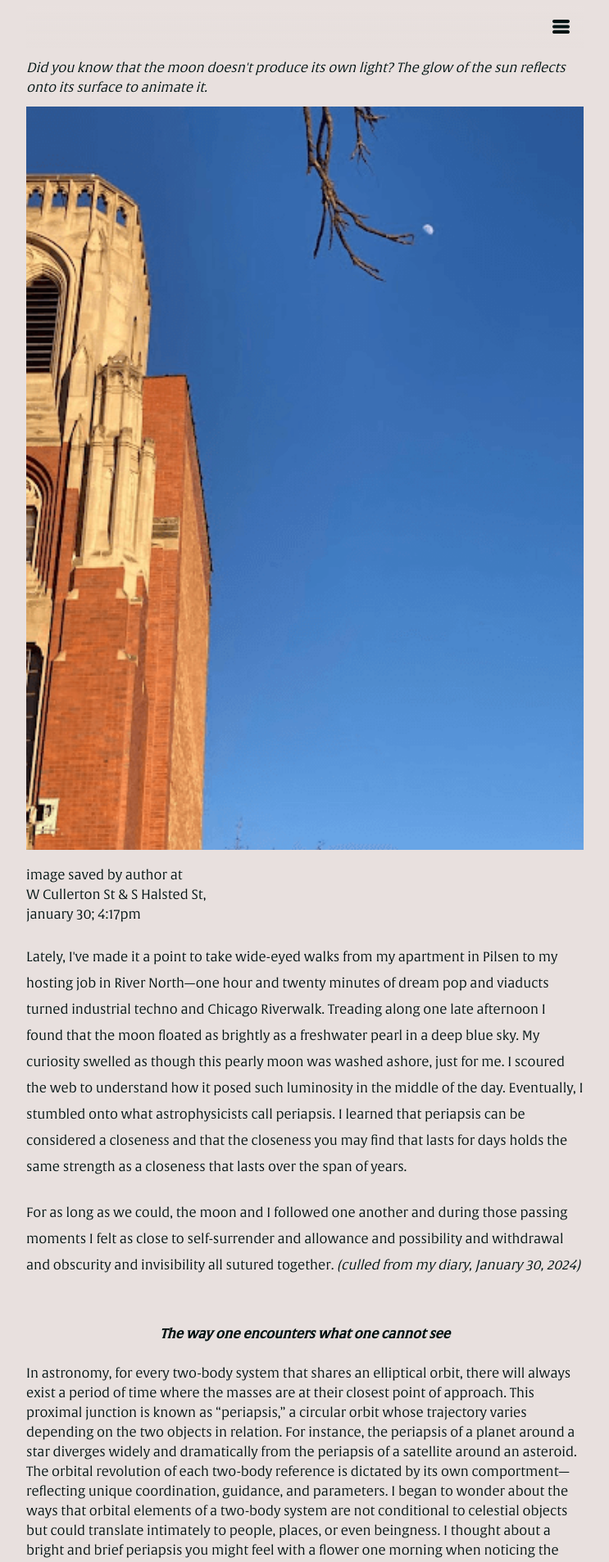
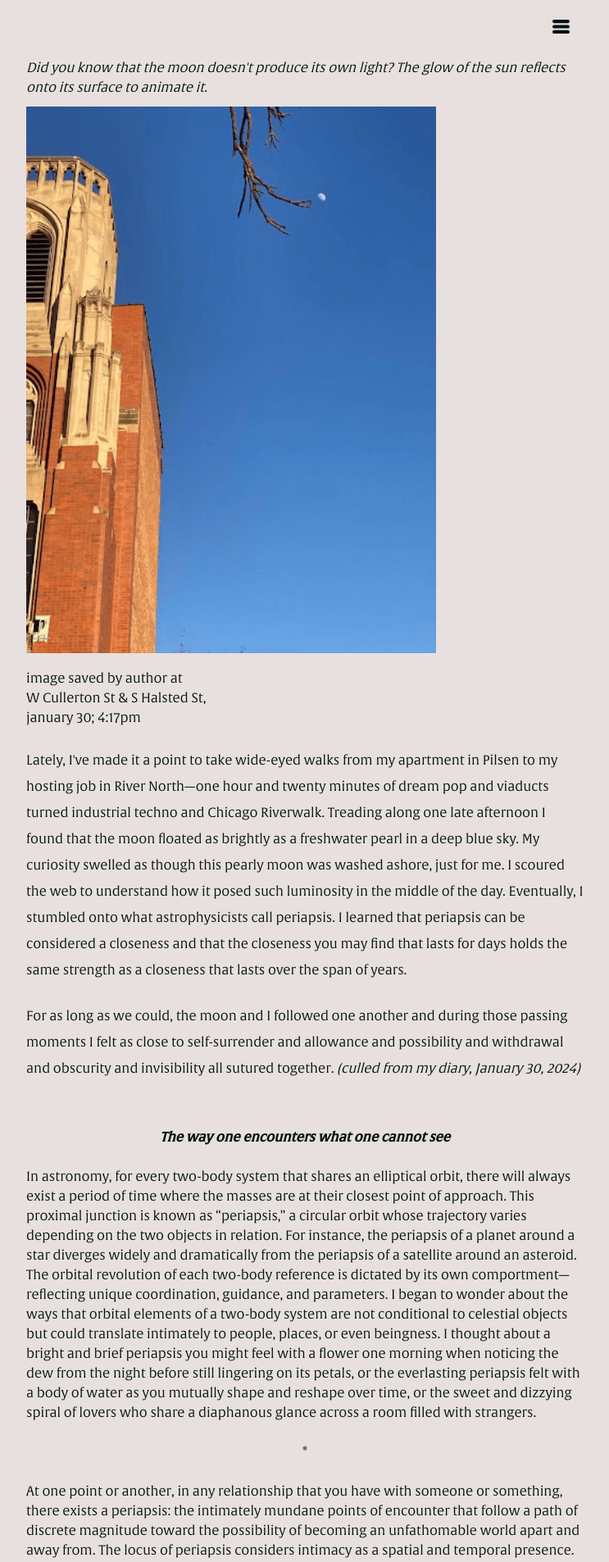
Before and after one commit to lizetteayala1211/jupiter-mag, a Next.js app: page /issue/2/article/isra in a window 1280 px wide. Shown: the part 700-2606 px from the top of the page at 82% size, without its empty margins (268-1011 px from the left). Built offline with nearby package versions, Linux system fonts and the light colour scheme; a web font is replaced by a local one.

Commit message:
final fixes!

```diff
--- a/src/app/issue/2/Colophon.tsx
+++ b/src/app/issue/2/Colophon.tsx
@@ -43,6 +43,7 @@ export function Colophon() {
             invest in cultural critics of color cofounded by The Nathan Cummings
             Foundation and The Ford Foundation.
           </p>
+          <MediumGuy />
           <p>
             We extend the utmost gratitude to the following people, each of whom
             have vivified the expansive spirit of Jupiter…
--- a/src/app/issue/2/article/isra/page.tsx
+++ b/src/app/issue/2/article/isra/page.tsx
@@ -94,7 +94,7 @@ function Article() {
         sweet and dizzying spiral of lovers who share a diaphanous glance across
         a room filled with strangers.{" "}
       </p>
-      <p>*</p>
+      <p style={{ textAlign: "center" }}>*</p>
       <p>
         At one point or another, in any relationship that you have with someone
         or something, there exists a periapsis: the intimately mundane points of
@@ -111,14 +111,14 @@ function Article() {
         The space of no/thingness created at the moment where two bodies find
         themselves at the point of closest encounter fascinates me, especially
         when those organic bodies are Black and femme. The theoretical parallels
-        between the condition of Blackness and planetary dark matter as
+        between the condition of Blackness and planetary dark matter as{" "}
         <a target="_blank" href="https://www.dukeupress.edu/dark-matters">
           “invisible and unknowable, yet somehow still there,”
         </a>{" "}
         as carefully circled by Black studies and surveillance studies scholar
         Simone Browne, demands slowness and sustained attention.{" "}
       </p>
-      <p>*</p>
+      <p style={{ textAlign: "center" }}>*</p>
       <p>
         In a{" "}
         <a
@@ -149,7 +149,7 @@ function Article() {
         periapsis allows for love to remain as a force, though its pull varies
         throughout time.
       </p>
-      <p>*</p>
+      <p style={{ textAlign: "center" }}>*</p>
       <p>
         De Veaux has written and published many love letters to and about
         Jordan. And as I understand it, it has become a gesture of benevolent
--- a/src/app/issue/2/article/rohan/page.tsx
+++ b/src/app/issue/2/article/rohan/page.tsx
@@ -107,7 +107,7 @@ function Article() {
       <BigGuy />
 
       <div style={{ display: "flex", justifyContent: "space-between" }}>
-        <a href="https://youtu.be/IVB_HDuwz8Q">&quot;Age Of Ascent&quot;</a>
+        <a href="https://youtu.be/IVB_HDuwz8Q">Age Of Ascent</a>
         <div>(Last night, February 28, 2024)</div>
       </div>
 
--- a/src/app/issue/2/article/zoe/page.tsx
+++ b/src/app/issue/2/article/zoe/page.tsx
@@ -316,8 +316,8 @@ function Article() {
         </p>
         <p>
           <sup>12</sup> “Black like me” is culled from the final line of
-          Langston Hughe&apos;s <i>Dream Variations</i>, originally published in
-          1924.
+          Langston Hughes&apos;s <i>Dream Variations</i>, originally published
+          in 1924.
         </p>
       </FooterContainer>
     </ArticleContainer>
--- a/src/app/issue/2/styled.ts
+++ b/src/app/issue/2/styled.ts
@@ -351,7 +351,7 @@ export const ArticleImage = styled(Image)`
   object-fit: cover;
   width: 100%;
 
-  max-width: 800px;
+  max-width: 500px;
   height: 100%;
 `
 
```
